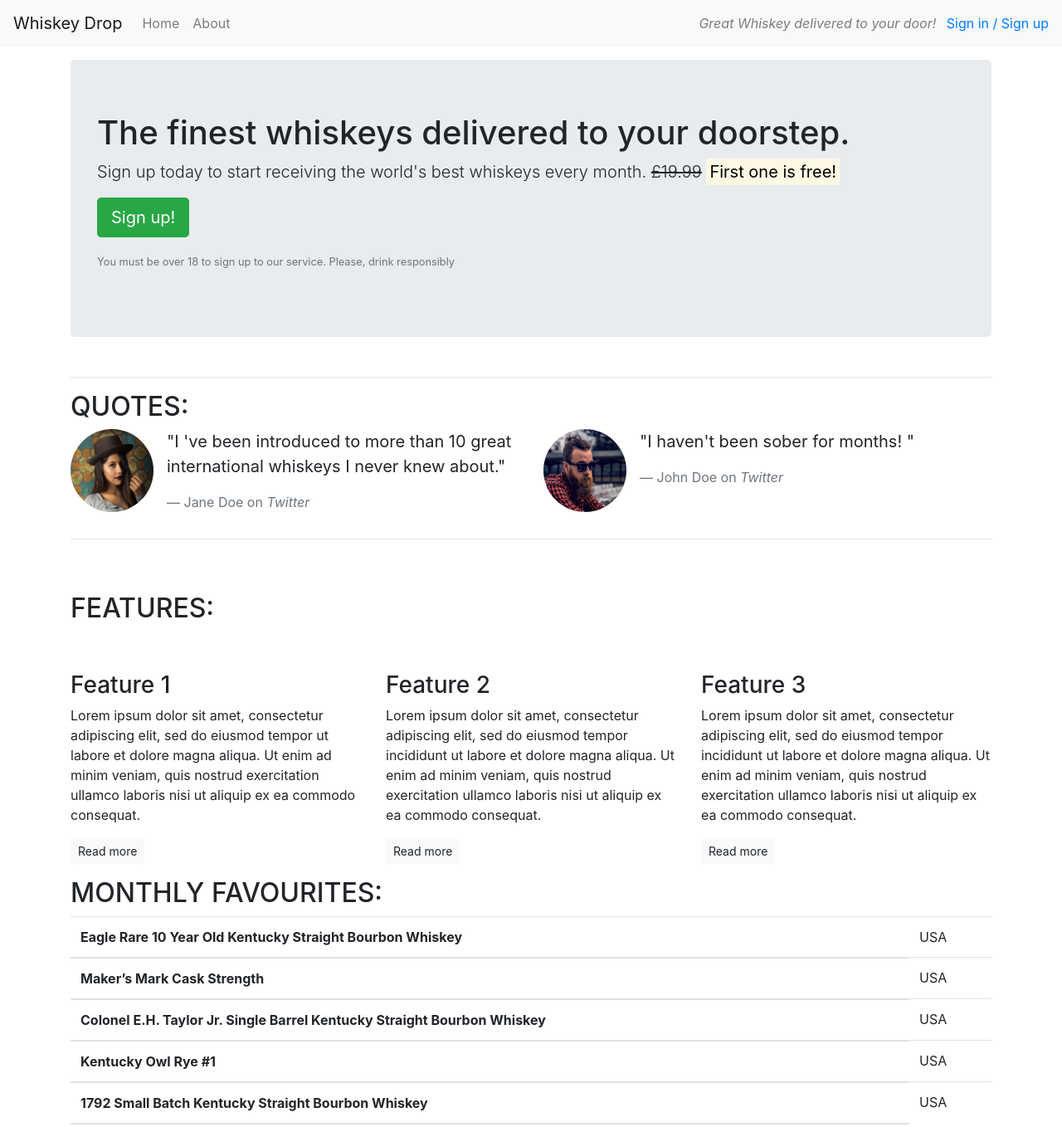
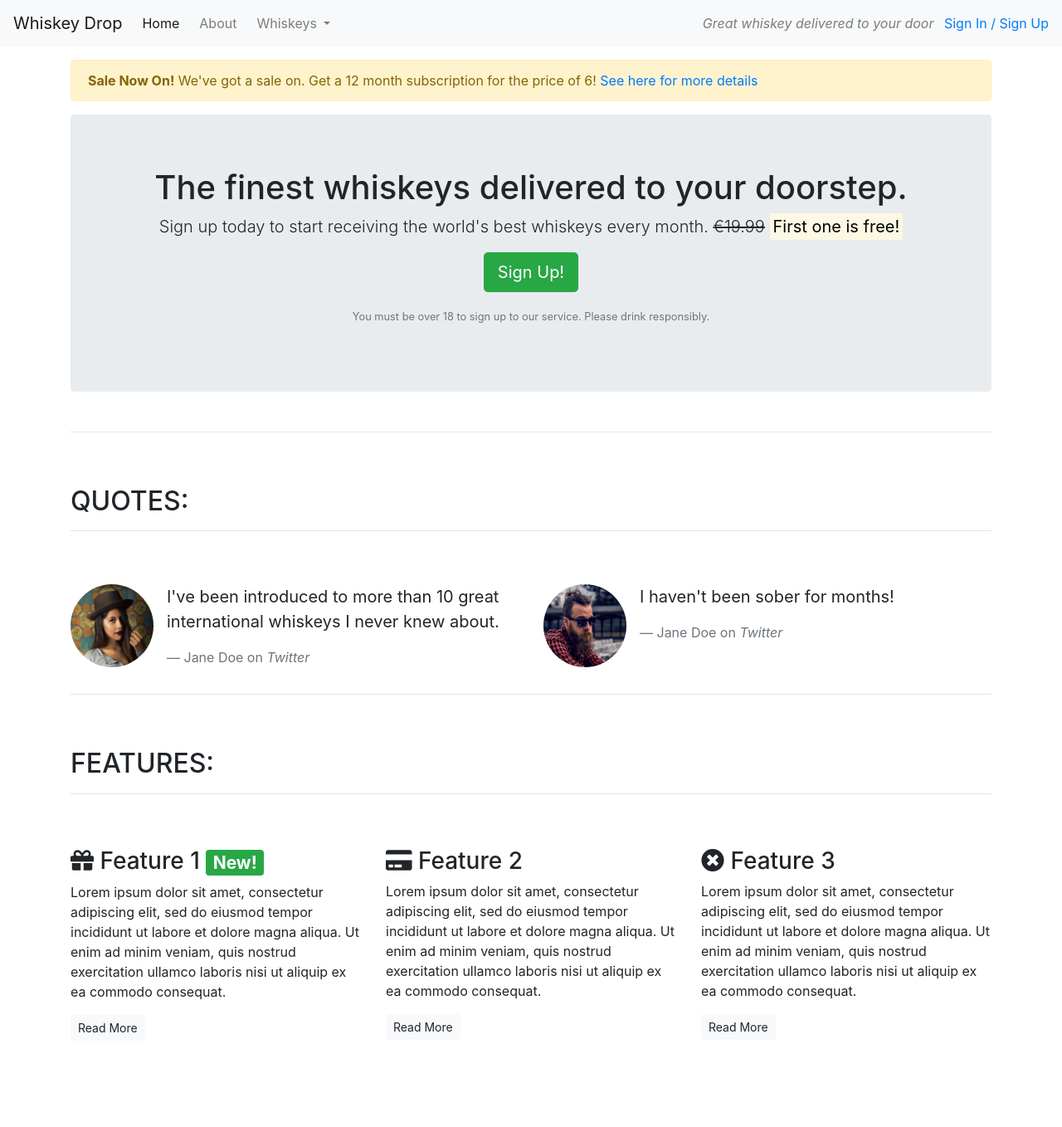
Before and after one commit to Davewalsh3/Whiskey-drop, a plain HTML site: page index.html in a window 1280 px wide. Shown: the whole page at 83% size. After the commit the page ends 1270 px from the top, so only its background shows below. Drawn offline with nearby package versions, Linux system fonts and the light colour scheme.

Commit message:
Whiskey drop landing page

```diff
--- a/index.html
+++ b/index.html
@@ -2,69 +2,93 @@
 <html lang="en-us">
 
 <head>
-
     <meta charset="utf-8">
     <meta name="viewport" content="width=device-width, initial-scale=1.0">
     <title>Whiskey Drop | Taste a new whiskey every month</title>
     <link rel="stylesheet" href="https://maxcdn.bootstrapcdn.com/bootstrap/4.1.3/css/bootstrap.min.css">
+    <link rel="stylesheet" href="https://use.fontawesome.com/releases/v5.6.1/css/all.css" integrity="sha384-gfdkjb5BdAXd+lj+gudLWI+BXq4IuLW5IT+brZEZsLFm++aCMlF1V92rMkPaX4PP" crossorigin="anonymous">
 </head>
 
 <body>
-    <nav class="navbar navbar-light bg-light navbar-expand-sm ">
-        <a href="/" class="navbar-brand">Whiskey Drop</a>
-        <ul class="navbar-nav mr-auto >
-            <li class=" active nav-item mr-2 "><a class="nav-link " href="/ ">Home</a></li>
-            <li class=" nav-item mr-2 "><a class="nav-link " href="/about ">About</a></li>
-            <li class="nav-item mr-2 d-block d-sm-none "><a class="nav-link " href=" ">Sign In / Sign Up</a></li>
+    <!--Nav-->
+    <nav class="navbar navbar-light navbar-expand-sm bg-light">
+        <a href="/" class="navbar-brand">
+                    Whiskey Drop</a>
+
+        <button class="navbar-toggler ml-auto" type="button" data-toggle="collapse" data-target="#navbarNavDropdown" aria-controls="navbarNavDropdown" aria-expanded="false" aria-label="Toggle navigation">
+        <span class="navbar-toggler-icon"></span></button>
+
+        <div class="collapse navbar-collapse" id="navbarNavDropdown">
+            <ul class="navbar-nav mr-auto">
+                <li class="active nav-item mr-2"><a class="nav-link" href="/">Home</a></li>
+                <li class="nav-item mr-2"><a class="nav-link" href="">About</a></li>
+                <li class="nav-item dropdown">
+                    <a class="nav-link dropdown-toggle" href="#" id="navbarDropdownMenuLink" role="button" data-toggle="dropdown" aria-haspopup="true" aria-expanded="false">
+          Whiskeys
+        </a>
+                    <div class="dropdown-menu" aria-labelledby="navbarDropdownMenuLink">
+                        <a class="dropdown-item" href="#">Irish</a>
+                        <a class="dropdown-item" href="#">Scotch</a>
+                        <a class="dropdown-item" href="#">Japanese</a>
+                        <a class="dropdown-item" href="#">American</a>
+                    </div>
+                </li>
+
+                <li class="nav-item mr-2 d-block d-sm-none"><a class="nav-link" href="">Sign In / Sign Up</a></li>
             </ul>
-        <div class="d-none d-md-block ">
-        <p class="navbar-text my-auto mr-2 "> <i> Great Whiskey delivered to your door!</i></p>
-        <a href="/login ">Sign in / Sign up</a>
         </div>
+        <div class="d-none d-md-block">
+            <p class="navbar-text my-auto mr-2"><i>Great whiskey delivered to your door</i></p>
+            <a href="/login">Sign In / Sign Up</a>
+        </div>
+        <!--</div>-->
     </nav>
-
-    <article class="container mt-3 ">
+    <article class="container mt-3">
+        <div class="row d-none d-sm-block">
+            <div class="col-12">
+                <div class="alert alert-warning">
+                    <strong>Sale Now On!</strong> We've got a sale on. Get a 12 month subscription for the price of 6! <a href="">See here for more details</a>
+                </div>
+            </div>
+        </div>
         <!-- Callout -->
-        <div class="row ">
-            <div class="col-12 ">
-                <section class="callout jumbotron text-centre ">
+        <div class="row">
+            <div class="col-12">
+                <section class="callout jumbotron text-center">
                     <h1>The finest whiskeys delivered to your doorstep.</h1>
-                    <p class="lead ">Sign up today to start receiving the world's best whiskeys every month.
-                        <s class="d-none d-sm-inline ">£19.99</s>
-
-                        <span class="d-inline d-sm-none "><br></span>
-
+                    <p class="lead">Sign up today to start receiving the world's best whiskeys every month.
+                        <s class="d-none d-sm-inline">€19.99</s>
+                        <span class="d-inline d-sm-none"><br></span>
                         <strong><mark>First one is free!</mark></strong></p>
-                    <p><button class="btn btn-success btn-lg ">Sign up!</button></p>
-                    <p class="text-muted "><small>You must be over 18 to sign up to our service. Please, drink responsibly</small></p>
+                    <p><button class="btn btn-lg btn-success">Sign Up!</button></p>
+                    <p class="text-muted"><small>You must be over 18 to sign up to our service. Please drink responsibly.</small></p>
                 </section>
             </div>
         </div>
         <!-- /.callout -->
         <hr>
-
         <!-- Quotes -->
-        <section class="quotes ">
-            <div class="row ">
-                <div class="col-12 ">
-                    <h2 class="text-uppercase ">Quotes:</h2>
+        <section class="quotes">
+            <div class="row">
+                <div class="col-12 my-5">
+                    <h2 class="text-uppercase">Quotes:</h2>
+                    <hr />
                 </div>
             </div>
-            <div class="row ">
-                <div class="col-12 col-md-6 ">
-                <div class="media ">
-                    <div class="d-none d-sm-block ">
-                    <img src="images/girl-image.png " class="rounded-circle mr-3 " height=100 width=100>
+            <div class="row">
+                <div class="col-12 col-md-6">
+                    <div class="media">
+                        <div class="d-none d-sm-block">
+                            <img src="images/girl-image.png" class="rounded-circle mr-3" height=100 width=100>
                         </div>
-                        <div class="media-body ">
-                            <blockquote class="blockquote ">
-                                <p>"I 've been introduced to more than 10 great international whiskeys I never knew about."</p>
-                                    <footer class="blockquote-footer">Jane Doe on <cite title="twitter">Twitter</cite> </cite></footer>
+                        <div class="media-body">
+                            <blockquote class="blockquote">
+                                <p>I've been introduced to more than 10 great international whiskeys I never knew about.</p>
+                                <footer class="blockquote-footer">Jane Doe on <cite title="Twitter">Twitter</cite></footer>
                             </blockquote>
                         </div>
                     </div>
                 </div>
-
                 <div class="col-12 col-md-6">
                     <div class="media">
                         <div class="d-none d-sm-block">
@@ -72,8 +96,8 @@
                         </div>
                         <div class="media-body">
                             <blockquote class="blockquote">
-                                        <p>"I haven't been sober for months! "</p>
-                                            <footer class="blockquote-footer ">John Doe on <cite title="Twitter ">Twitter</cite></footer>
+                                <p>I haven't been sober for months!</p>
+                                <footer class="blockquote-footer">Jane Doe on <cite title="Twitter">Twitter</cite></footer>
                             </blockquote>
                         </div>
                     </div>
@@ -82,72 +106,44 @@
         </section>
         <!-- /.quotes -->
         <hr>
-
         <!-- Features -->
-        <section class="features ">
-            <div class="row ">
-                <div class="col-12 my-5 ">
-                    <h2 class="text-uppercase ">Features:</h2>
+        <section class="features">
+            <div class="row">
+                <div class="col-12 my-5">
+                    <h2 class="text-uppercase">Features:</h2>
+                    <hr />
                 </div>
             </div>
-
-            <div class="row ">
-                <div class="col-12 col-md-6 col-lg-4 ">
-                    <div class="feature ">
-                        <h3>Feature 1</h3>
-                        <p>Lorem ipsum dolor sit amet, consectetur adipiscing elit, sed do eiusmod tempor ut labore et dolore magna aliqua. Ut enim ad minim veniam, quis nostrud exercitation ullamco laboris nisi ut aliquip ex ea commodo consequat.</p>
-                        <p><a class="btn btn-sm btn-light " href=" "> Read more</a></p>
+            <div class="row">
+                <div class="col-12 col-md-6 col-lg-4">
+                    <div class="feature">
+                        <h3><i class="fas fa-gift d-none d-sm-inline"></i> Feature 1 <span class="badge badge-success">New!</span></h3>
+                        <p>Lorem ipsum dolor sit amet, consectetur adipiscing elit, sed do eiusmod tempor incididunt ut labore et dolore magna aliqua. Ut enim ad minim veniam, quis nostrud exercitation ullamco laboris nisi ut aliquip ex ea commodo consequat.</p>
+                        <p><a class="btn btn-sm btn-light" href="">Read More</a></p>
                     </div>
                 </div>
-                <div class="col-12 col-md-6 col-lg-4 ">
-                <div class="feature ">
-                        <h3>Feature 2</h3>
+                <div class="col-12 col-md-6 col-lg-4">
+                    <div class="feature">
+                        <h3><i class="fas fa-credit-card d-none d-sm-inline"></i> Feature 2</h3>
                         <p>Lorem ipsum dolor sit amet, consectetur adipiscing elit, sed do eiusmod tempor incididunt ut labore et dolore magna aliqua. Ut enim ad minim veniam, quis nostrud exercitation ullamco laboris nisi ut aliquip ex ea commodo consequat.</p>
-                        <p><a class="btn btn-sm btn-light " href=" "> Read more</a></p>
+                        <p><a class="btn btn-sm btn-light" href="">Read More</a></p>
                     </div>
                 </div>
-                <div class="col-12 d-md-none d-lg-block col-lg-4 ">
-                <div class="feature ">
-                        <h3>Feature 3</h3>
+                <div class="col-12 d-md-none d-lg-block col-lg-4">
+                    <div class="feature">
+                        <h3><i class="fas fa-times-circle d-none d-sm-inline"></i> Feature 3</h3>
                         <p>Lorem ipsum dolor sit amet, consectetur adipiscing elit, sed do eiusmod tempor incididunt ut labore et dolore magna aliqua. Ut enim ad minim veniam, quis nostrud exercitation ullamco laboris nisi ut aliquip ex ea commodo consequat.</p>
-                        <p><a class="btn btn-sm btn-light " href=" "> Read more</a></p>
+                        <p><a class="btn btn-sm btn-light" href="">Read More</a></p>
                     </div>
                 </div>
-
             </div>
         </section>
+        <!-- /.features -->
+    </article>
 
-        <section class="Monthly favourites ">
-            <h2 class="text-uppercase ">Monthly favourites:</h2>
-
-            <table class="table ">
-                <thead>
-                    <tr>
-                        <th scope="col ">Eagle Rare 10 Year Old Kentucky Straight Bourbon Whiskey</th>
-                        <td scope="col ">USA</td>
-                    </tr>
-
-                    <th scope="row ">Maker’s Mark Cask Strength</th>
-                    <td>USA</td>
-
-                    </tr>
-                    <tr>
-                        <th scope="row ">Colonel E.H. Taylor Jr. Single Barrel Kentucky Straight Bourbon Whiskey</th>
-                        <td>USA</td>
-
-                    </tr>
-                    <tr>
-                        <th scope="row ">Kentucky Owl Rye #1</th>
-                        <td>USA</td>
-                    </tr>
-                    <tr>
-                        <th scope="row ">1792 Small Batch Kentucky Straight Bourbon Whiskey</th>
-                        <td>USA</td>
-                    </tr>
-                    </tbody>
-            </table>
-
-    </article>
+    <script src="https://code.jquery.com/jquery-3.3.1.slim.min.js" integrity="sha384-q8i/X+965DzO0rT7abK41JStQIAqVgRVzpbzo5smXKp4YfRvH+8abtTE1Pi6jizo" crossorigin="anonymous"></script>
+    <script src="https://cdnjs.cloudflare.com/ajax/libs/popper.js/1.14.3/umd/popper.min.js" integrity="sha384-ZMP7rVo3mIykV+2+9J3UJ46jBk0WLaUAdn689aCwoqbBJiSnjAK/l8WvCWPIPm49" crossorigin="anonymous"></script>
+    <script src="https://stackpath.bootstrapcdn.com/bootstrap/4.1.3/js/bootstrap.min.js" integrity="sha384-ChfqqxuZUCnJSK3+MXmPNIyE6ZbWh2IMqE241rYiqJxyMiZ6OW/JmZQ5stwEULTy" crossorigin="anonymous"></script>
 </body>
 
 </html>
```
Lines whose indentation alone changed are shown as unchanged.
